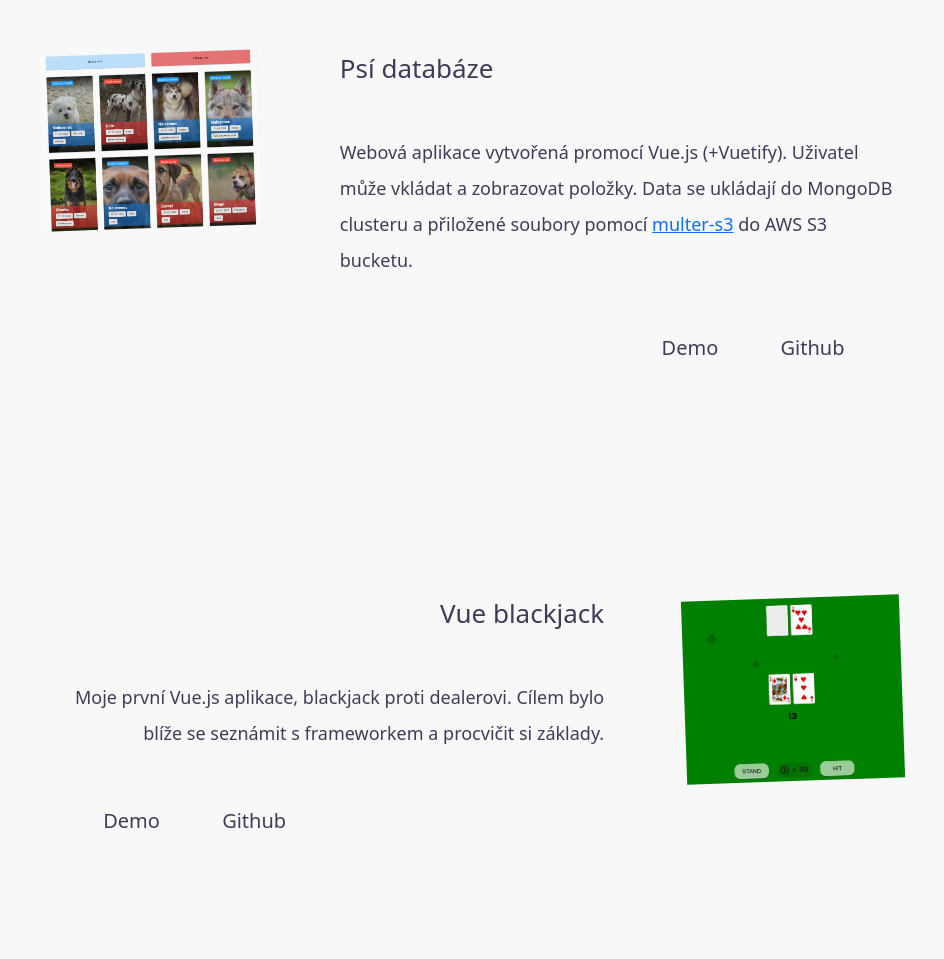
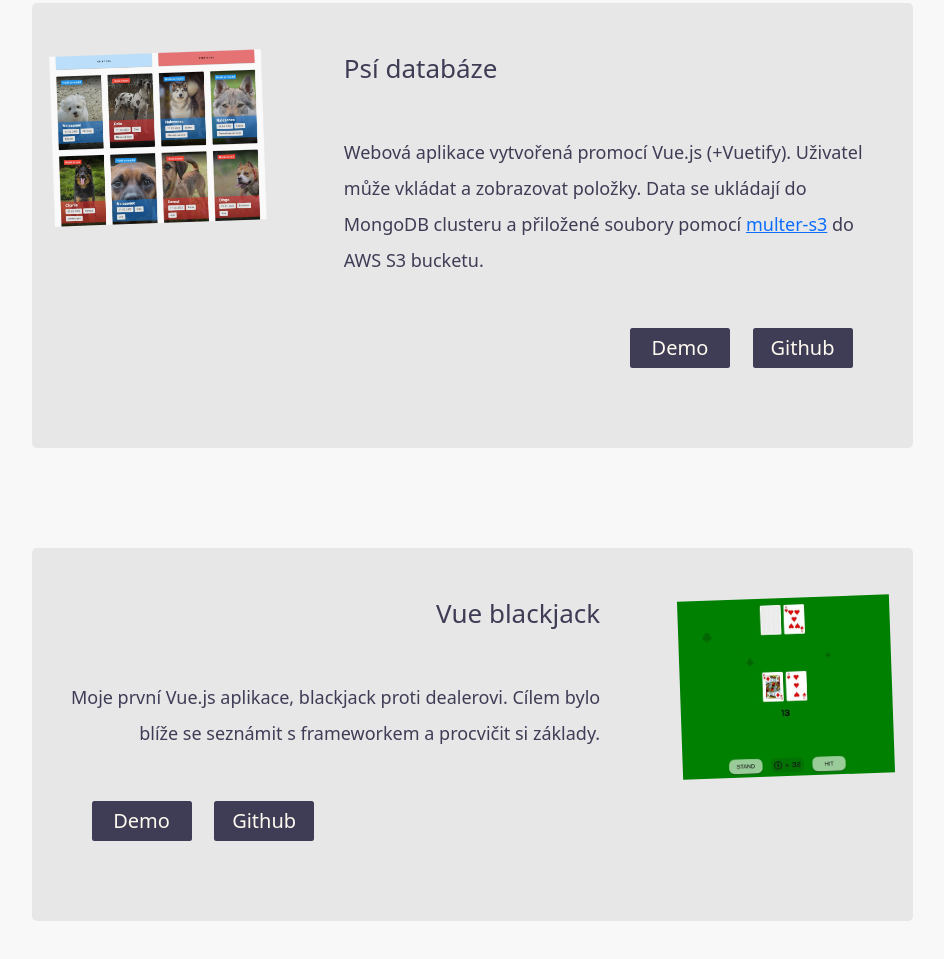
Before and after one commit to Verdanmaer/Portfolio, a website: page index.html in a window 1280 px wide. Shown: the part 2631-3590 px from the top of the page, without its empty margins (168-1112 px from the left). Drawn offline with nearby package versions, Linux system fonts and the light colour scheme.

Commit message:
update button styles

```diff
--- a/index.html
+++ b/index.html
@@ -94,8 +94,8 @@
             <a href="https://www.npmjs.com/package/multer-s3" target="_blank" rel="noopener noreferrer">multer-s3</a>
             do AWS S3 bucketu.</p>
           <span class="projects__buttons projects__buttons--1">
-            <button class="btn btn-light">Demo</button>
-            <button class="btn btn-light">Github</button>
+            <button class="btn">Demo</button>
+            <button class="btn">Github</button>
           </span>
         </div>
       </div>
@@ -105,8 +105,8 @@
           <p class="paragraph">Moje první Vue.js aplikace, blackjack proti dealerovi. Cílem bylo blíže se seznámit s frameworkem a
             procvičit si základy.</p>
           <span class="projects__buttons projects__buttons--2">
-            <button class="btn btn-light">Demo</button>
-            <button class="btn btn-light">Github</button>
+            <button class="btn">Demo</button>
+            <button class="btn">Github</button>
           </span>
         </div>
         <div class="projects__preview projects__preview--2">
--- a/sass/sections/_projects.scss
+++ b/sass/sections/_projects.scss
@@ -14,9 +14,9 @@
     gap: 8rem;
     min-height: 35rem;
     margin: 10rem 0;
-    padding: 5rem 1rem;
-    border-radius: 1rem;
-    background-color: $color-secondary-light;
+    padding: 5rem 2rem;
+    border-radius: .5rem;
+    background-color: $color-secondary-dark;
 
     &--1 {
       text-align: left;
@@ -42,7 +42,6 @@
         transform: rotate(0deg);
         transform: scale(1.2);
         box-shadow: none;
-
       }
     }
   }
@@ -57,13 +56,14 @@
     button {
       width: 10rem;
       margin: 0 1rem;
-      background-color: $color-secondary-light;
-      color: $color-text-primary;
+      background-color: $color-primary-light;
+      color: $color-text-secondary;
       font-size: 2rem;
 
       &:hover {
         transition: all .2s;
         transform: translateY(-.5rem);
+        color: $color-text-secondary;
       }
     }
 
@@ -75,7 +75,6 @@
       float: left;
     }
   }
-
   // just a test
   // @media (max-width: 1024px) {
   //   .projects__preview {
```
Also changed, not shown: css/style.css.
